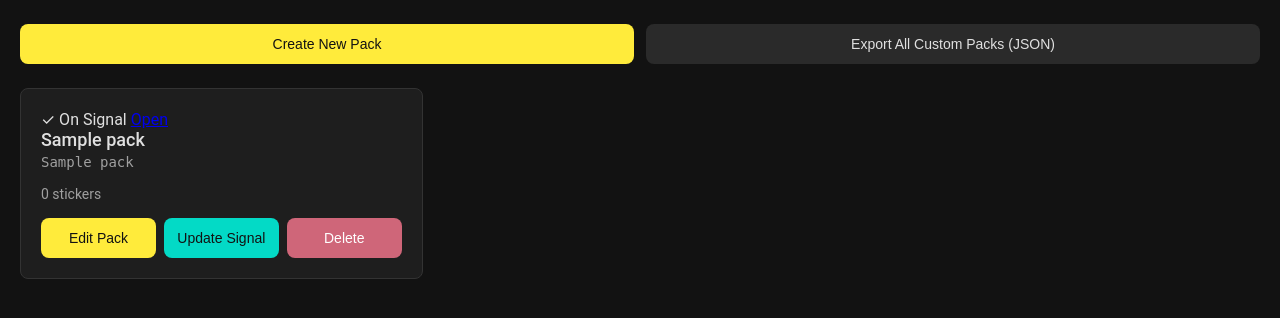
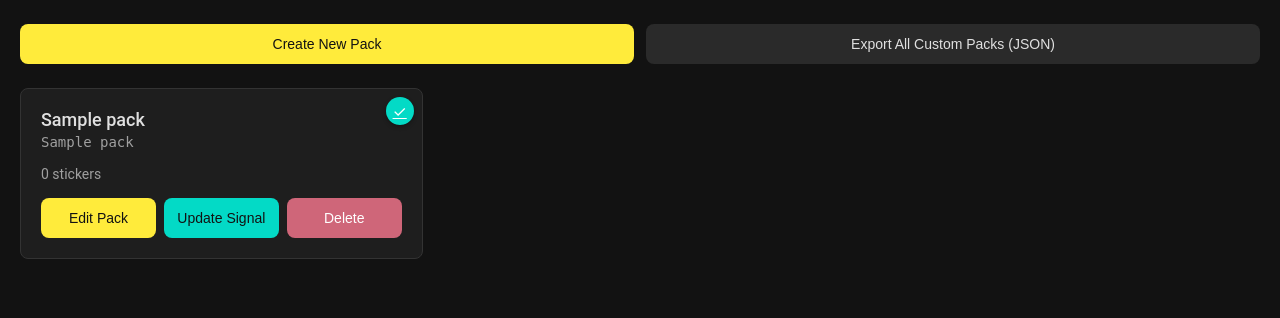
Before and after one commit to Fuwuffyi/telegram-sticker-manager, a Flask app: page /custom-packs in a window 1280 px wide. Shown: the part 131-449 px from the top of the page. Run offline with Flask 3, Linux system fonts and the light colour scheme; tables that the repository leaves empty hold one stand-in row (values such as "Sample post"); data that the repository does not hold is empty.

Commit message:
Make badges actual badges

```diff
--- a/src/web/static/custom_packs.js
+++ b/src/web/static/custom_packs.js
@@ -109,20 +109,24 @@ async function loadCustomPacks(append = false) {
 function createCustomPackCard(pack) {
    const clone = customPackCardTemplate.content.cloneNode(true);
    const card = clone.querySelector('.pack-card');
-   // Handle Signal status from template
-   const statusContainer = clone.querySelector('[data-signal-status]');
+   // Handle badges
+   const badgeContainer = clone.querySelector('[data-badge-container]');
+   // Add Signal badge
    if (pack.signal_url) {
-      const signalBadge = statusContainer.querySelector('[data-signal-badge]');
-      const signalLink = statusContainer.querySelector('[data-signal-link]');
-      signalBadge.hidden = false;
-      signalBadge.textContent = pack.needs_signal_update ? '⚠ Signal (Update Available)' : '✓ On Signal';
+      const signalBadge = document.createElement('a');
+      signalBadge.className = pack.needs_signal_update ? 'badge badge-update' : 'badge badge-signal';
+      signalBadge.href = pack.signal_url;
+      signalBadge.target = '_blank';
+      signalBadge.rel = 'noopener noreferrer';
       if (pack.needs_signal_update) {
-         signalBadge.classList.add('needs-update');
+         signalBadge.innerHTML = '⚠️<span class="badge-tooltip">Update Available on Signal</span>';
+      } else {
+         signalBadge.innerHTML = '✓<span class="badge-tooltip">On Signal</span>';
       }
-      signalLink.hidden = false;
-      signalLink.href = pack.signal_url;
-   } else {
-      statusContainer.remove();
+      signalBadge.addEventListener('click', (e) => {
+         e.stopPropagation();
+      });
+      badgeContainer.appendChild(signalBadge);
    }
    clone.querySelector('[data-field="title"]').textContent = pack.title;
    clone.querySelector('[data-field="name"]').textContent = pack.name;
@@ -133,7 +137,6 @@ function createCustomPackCard(pack) {
          await deletePack(pack.name);
       }
    });
-   // Handle Signal upload button from template
    const signalBtn = clone.querySelector('[data-action="upload-signal"]');
    signalBtn.textContent = pack.signal_url ? 'Update Signal' : 'Upload to Signal';
    if (pack.needs_signal_update) {
--- a/src/web/static/styles.css
+++ b/src/web/static/styles.css
@@ -131,6 +131,96 @@ body {
 .pack-card.selected {
    border-color: var(--accent);
    background: var(--bg-tertiary);
+}
+
+/* Badge Container */
+.badge-container {
+   position: absolute;
+   top: 8px;
+   right: 8px;
+   display: flex;
+   gap: 4px;
+   z-index: 10;
+}
+
+/* Base Badge Style */
+.badge {
+   width: 28px;
+   height: 28px;
+   border-radius: 50%;
+   display: flex;
+   align-items: center;
+   justify-content: center;
+   font-size: 16px;
+   cursor: pointer;
+   transition: transform 0.2s, box-shadow 0.2s;
+   box-shadow: 0 2px 4px rgba(0, 0, 0, 0.3);
+   position: relative;
+}
+
+.badge:hover {
+   transform: scale(1.1);
+   box-shadow: 0 3px 6px rgba(0, 0, 0, 0.4);
+}
+
+/* Signal Badge */
+.badge-signal {
+   background: var(--secondary);
+   color: white;
+}
+
+/* Update Badge */
+.badge-update {
+   background: var(--accent);
+   color: var(--bg-primary);
+}
+
+/* Custom Pack Badge */
+.badge-custom {
+   background: #9C27B0;
+   color: white;
+   cursor: default;
+}
+
+/* Tooltip */
+.badge-tooltip {
+   position: absolute;
+   bottom: calc(100% + 8px);
+   right: 0;
+   background: var(--bg-tertiary);
+   color: var(--text-primary);
+   padding: 6px 12px;
+   border-radius: 4px;
+   font-size: 12px;
+   white-space: nowrap;
+   opacity: 0;
+   pointer-events: none;
+   transition: opacity 0.2s;
+   box-shadow: 0 2px 8px rgba(0, 0, 0, 0.3);
+   z-index: 100;
+}
+
+.badge-tooltip::after {
+   content: '';
+   position: absolute;
+   top: 100%;
+   right: 8px;
+   border: 5px solid transparent;
+   border-top-color: var(--bg-tertiary);
+}
+
+.badge:hover .badge-tooltip {
+   opacity: 1;
+}
+
+/* Update pack-card to support badges */
+.pack-card {
+   position: relative;
+}
+
+/* Hide old signal status container */
+.signal-status {
+   display: none;
 }
 
 /* Pack Thumbnail */
--- a/src/web/templates/custom_packs.html
+++ b/src/web/templates/custom_packs.html
@@ -84,10 +84,7 @@
       <!-- Custom Pack Card Template -->
       <template id="customPackCardTemplate">
          <div class="pack-card">
-            <div class="signal-status" data-signal-status>
-               <span class="signal-badge" hidden data-signal-badge></span>
-               <a hidden data-signal-link>Open</a>
-            </div>
+            <div class="badge-container" data-badge-container></div>
             <div class="pack-header">
                <div class="pack-title" data-field="title"></div>
                <div class="pack-name" data-field="name"></div>
--- a/src/web/templates/packs.html
+++ b/src/web/templates/packs.html
@@ -49,11 +49,7 @@
       <!-- Pack Card Template -->
       <template id="packCardTemplate">
          <div class="pack-card">
-            <div class="signal-status" data-signal-status>
-               <span class="signal-badge" hidden data-signal-badge></span>
-               <a hidden data-signal-link>Open</a>
-               <span class="signal-badge in-custom" hidden data-custom-badge>In Custom Packs</span>
-            </div>
+            <div class="badge-container" data-badge-container></div>
             <div class="pack-thumbnail"></div>
             <div class="pack-header">
                <div class="pack-title" data-field="title"></div>
```
Also changed, not shown: src/web/static/packs.js (+23 -24 lines).
